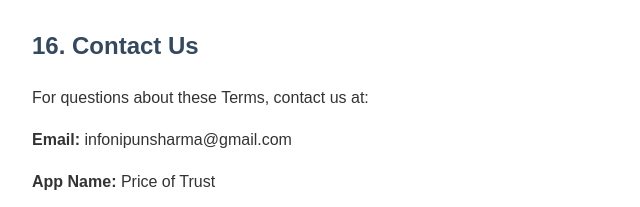
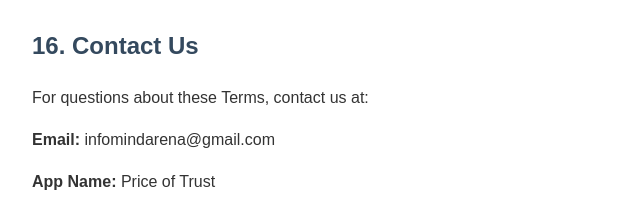
Before and after one commit to mindarena/Price-of-Trust, a plain HTML site: page terms_of_service.html in a window 1280 px wide. Shown: the part 4762-4969 px from the top of the page, 208-848 px from the left. Drawn offline with Linux system fonts and the light colour scheme.

Commit message:
Update terms_of_service.html

```diff
--- a/terms_of_service.html
+++ b/terms_of_service.html
@@ -215,7 +215,7 @@ ul, ol { margin-left: 20px; }
 
 <h2>16. Contact Us</h2>
 <p>For questions about these Terms, contact us at:</p>
-<p><strong>Email:</strong> infonipunsharma@gmail.com</p>
+<p><strong>Email:</strong> infomindarena@gmail.com</p>
 <p><strong>App Name:</strong> Price of Trust</p>
 <p><strong>Developer:</strong> Mind Arena</p>
 <p><strong>Location:</strong> New Delhi, India</p>
```
